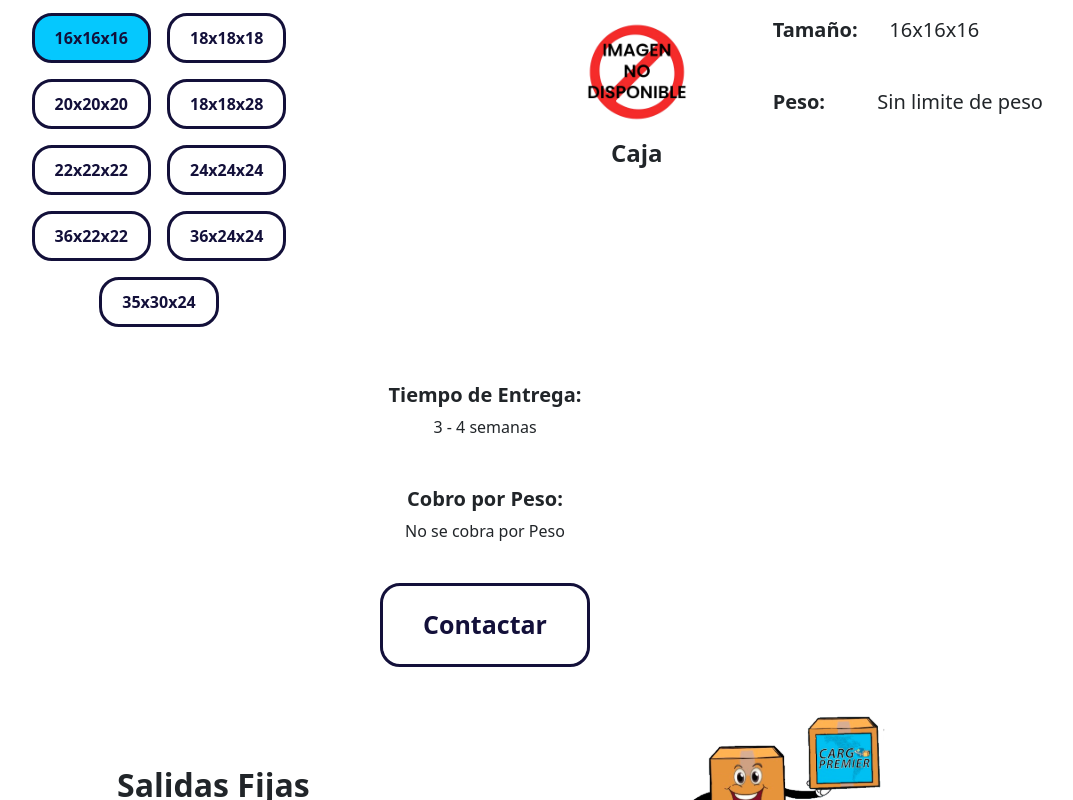
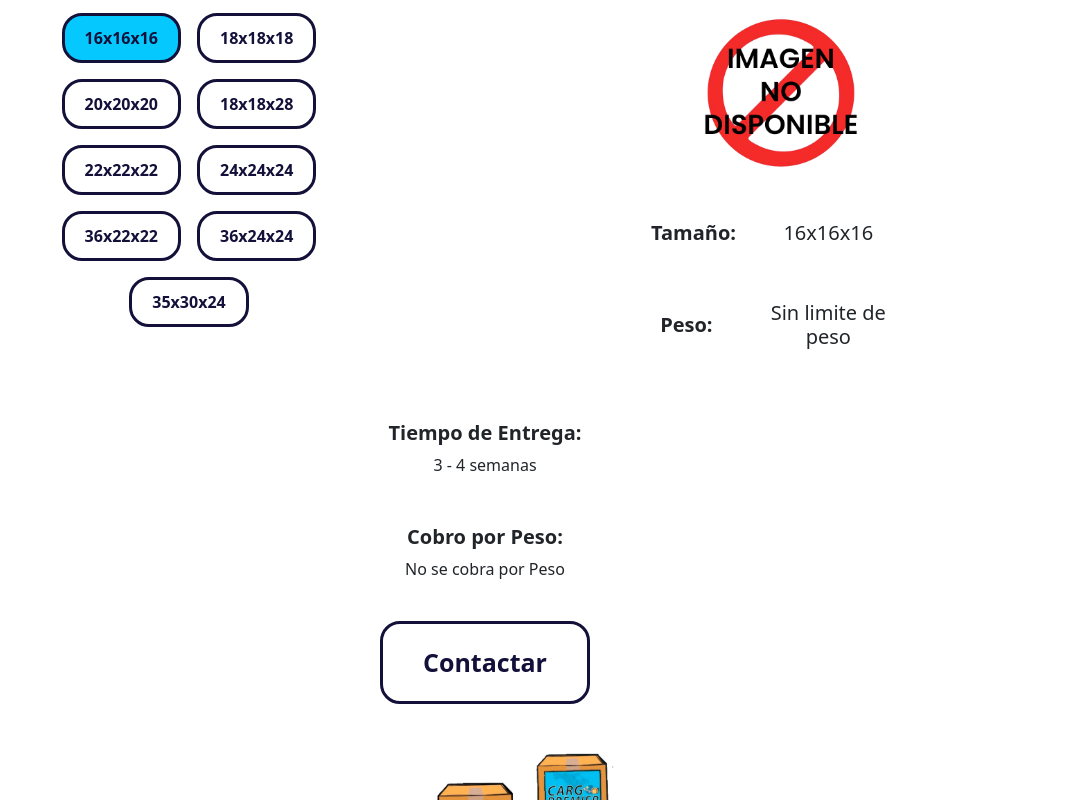
Before and after one commit to Xserrano02/cargo-premire, a React (Create React App) app: page /detalles in a window 1280 px wide. Shown: the part 620-1420 px from the top of the page, without its empty margins (155-1228 px from the left). Built offline with nearby package versions, Linux system fonts and the light colour scheme.

Commit message:
Cambios de tamano

```diff
--- a/src/Screens/Detalles.js
+++ b/src/Screens/Detalles.js
@@ -1,4 +1,4 @@
-import React, { useState, useEffect,useCallback,useMemo  } from "react";
+import React, { useState, useEffect, useCallback, useMemo } from "react";
 import { Link } from "react-router-dom";
 import NavBar from "../Components/NavBar.jsx";
 import Mexico from "../Resources/Mexico.svg";
@@ -18,7 +18,6 @@ import imagenCaja36x22x22 from "../Resources/36x22x22.jpeg";
 import imagenCaja36x24x24 from "../Resources/36x24x24.jpeg";
 import imagenCaja42x29x25 from "../Resources/42x29x25.png";
 
-
 import logoCajita1 from "../Resources/logo cajita 1.svg";
 import imagenPaisajeMexico from "../Resources/imagenPaisajeMexico.jpg";
 import imagenPaisajeGuatemala from "../Resources/imagenPaisajeGuatemala.jpg";
@@ -33,14 +32,17 @@ import "../estilos/Detalles.css";
 import Footer from "./helpers/Footer.js";
 
 export default function Detalles() {
-  const imagenesPorTamano = useMemo(() => ({
+  const imagenesPorTamano = useMemo(
+    () => ({
       "18x18x18": imagenCaja18x18x18,
       "22x22x22": imagenCaja22x22x22,
       "24x24x24": imagenCaja24x24x24,
       "36x22x22": imagenCaja36x22x22,
       "36x24x24": imagenCaja36x24x24,
       "42x29x25": imagenCaja42x29x25,
-  }), []);
+    }),
+    []
+  );
   const [imagenActual, setImagenActual] = useState(imagenCaja1); // Estado para almacenar la imagen actual
   const paises = [
     {
@@ -184,7 +186,6 @@ export default function Detalles() {
     return <span className="responsive-break"> </span>;
   };
 
-
   const [tamanosSeleccionados, setTamanosSeleccionados] = useState(
     paises[0].tamanos
   );
@@ -193,9 +194,12 @@ export default function Detalles() {
   );
   const [paisSeleccionado, setPaisSeleccionado] = useState(paises[0]);
 
-  const cambiarImagenPorTamano = useCallback((tamano) => {
+  const cambiarImagenPorTamano = useCallback(
+    (tamano) => {
       setImagenActual(imagenesPorTamano[tamano] || imagenCaja1);
-  }, [imagenesPorTamano]);
+    },
+    [imagenesPorTamano]
+  );
 
   useEffect(() => {
     setTamanoSeleccionado(paisSeleccionado.tamanos[0]);
@@ -234,8 +238,6 @@ export default function Detalles() {
   const toggleHoverTamano = (index) => {
     setHoverIndexTamano(index);
   };
-
-
 
   function Pais({ imagen, nombre, onClick, index }) {
     return (
@@ -443,7 +445,7 @@ export default function Detalles() {
         </h1>
       </div>
 
-      <div className="row mt-5 justify-content-center">
+      <div className="row mt-5 justify-content-center ms-5 me-5">
         <div className="col-12 col-md-6 text-center mt-3 order-1 order-md-1">
           <h2>
             <b>Tamaños</b>
@@ -452,7 +454,10 @@ export default function Detalles() {
             <React.Fragment key={index}>
               <button
                 className="btn m-2"
-                onClick={() => {setTamanoSeleccionado(tamano);cambiarImagenPorTamano(tamano);}}
+                onClick={() => {
+                  setTamanoSeleccionado(tamano);
+                  cambiarImagenPorTamano(tamano);
+                }}
                 style={{
                   backgroundColor:
                     tamano === tamanoSeleccionado
@@ -478,41 +483,40 @@ export default function Detalles() {
           ))}
         </div>
         <div className="col-12 col-md-6 text-center mt-3 order-2 order-md-2">
-          <h2>
+          <h2 className="mb-2">
             <b>Información</b>
           </h2>
           {tamanoSeleccionado && (
-            <div className="row p-0">
-              <div className="col-5 p-0 ms-3">
+            <div className="container">
+              <div className="row justify-content-center mt-3 mb-3">
+                <div className="col-12 col-md-5 text-center">
                   <img
                     src={imagenActual}
                     alt="Imagen de la caja"
-                  className="mt-3 mb-3 img-fluid imagenCaja"
+                    className="img-fluid"
                     style={{ borderRadius: "10px" }}
                   />
-                <h4 className="text-center">
-                  <b>Caja</b>
-                </h4>
                 </div>
-              <div className="col-6 d-flex flex-column justify-content-center p-0">
-                <div className="row info-row d-flex align-items-center">
-                  <div className="col-4 d-flex align-items-center info-col">
-                    <p className="mb-2 mb-lg-5 h5">
+                <div className="col-12 col-md-6 m-5">
+                  <div className="row align-items-center mb-5">
+                    <div className="col-12 col-md-4">
+                      <p className="h5">
                         <b>Tamaño:</b>
                       </p>
                     </div>
-                  <div className="col-4 d-flex align-items-center info-col">
-                    <p className="mb-2 mb-lg-5 h5">{tamanoSeleccionado}</p>
+                    <div className="col-12 col-md-8">
+                      <p className="h5">{tamanoSeleccionado}</p>
                     </div>
                   </div>
-                <div className="row info-row d-flex align-items-center">
-                  <div className="col-4 d-flex align-items-center info-col">
-                    <p className="info-label mb-2 mb-lg-5 h5">
+                  <div className="row align-items-center">
+                    <div className="col-12 col-md-4">
+                      <p className="h5">
                         <b>Peso:</b>
                       </p>
                     </div>
-                  <div className="col-4 p-0">
-                    <p className="info-value mb-2 mb-lg-5 h5 ">Sin limite de peso</p>
+                    <div className="col-12 col-md-8">
+                      <p className="h5">Sin limite de peso</p>
+                    </div>
                   </div>
                 </div>
               </div>
@@ -522,7 +526,7 @@ export default function Detalles() {
       </div>
       <div className="row justify-content-center">
         <div className="col-12 text-center">
-          <h5 className="mt-5">
+          <h5 className="mt-0">
             <b>Tiempo de Entrega:</b>
           </h5>
           <p>
@@ -561,21 +565,12 @@ export default function Detalles() {
         </div>
       </div>
       <div className="row mt-5 justify-content-center">
-        <div className="col-md-5 d-flex flex-column justify-content-center align-items-center">
-          <h2>
-            <b>Salidas Fijas</b>
-          </h2>
-          <ul>
-            <li>Todos los jueves</li>
-            <li>El Jueves 23 de Agosto</li>
-            <li>Martes 18 de Septiembre</li>
-          </ul>
-        </div>
+
         <div className="col-md-5 d-flex justify-content-center align-items-center">
-          <img src={logoCajita1} alt="Logo" className="logoCajita"/>
+          <img src={logoCajita1} alt="Logo" className="logoCajita" />
         </div>
       </div>
-      <Footer/>
+      <Footer />
     </div>
   );
 }
--- a/src/estilos/Detalles.css
+++ b/src/estilos/Detalles.css
@@ -119,12 +119,12 @@
 }
 
 .imagenCaja{
-  width: 50%;
+  width: 70%;
 }
 
 @media (max-width: 768px) {
   .imagenCaja {
-    width: 80%;
+    width: 100%;
   }
 }
 
@@ -163,3 +163,21 @@
     white-space: normal; /* Permite que el texto se divida en varias líneas si es necesario */
   }
 }
+
+.d-inline-block {
+  display: inline-block;
+  vertical-align: middle;
+}
+
+@media (max-width: 768px) { /* Ajusta este valor según el punto de ruptura que necesites */
+  .d-inline-block {
+    display: block;
+    width: 100%;
+  }
+}
+
+@media (min-width: 768px) { /* Bootstrap MD breakpoint */
+  .info-label, .info-value {
+    display: inline-block; /* Hace que los elementos sean en línea en pantallas más grandes */
+  }
+}
```
Lines whose indentation alone changed are shown as unchanged.
